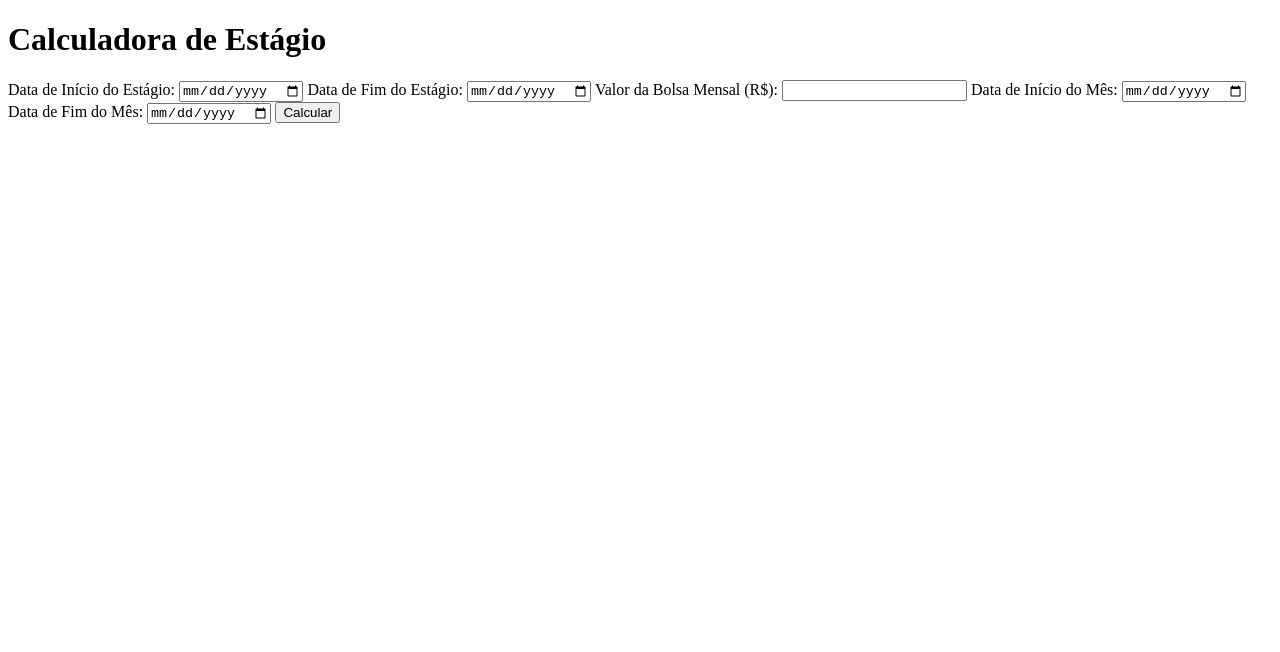
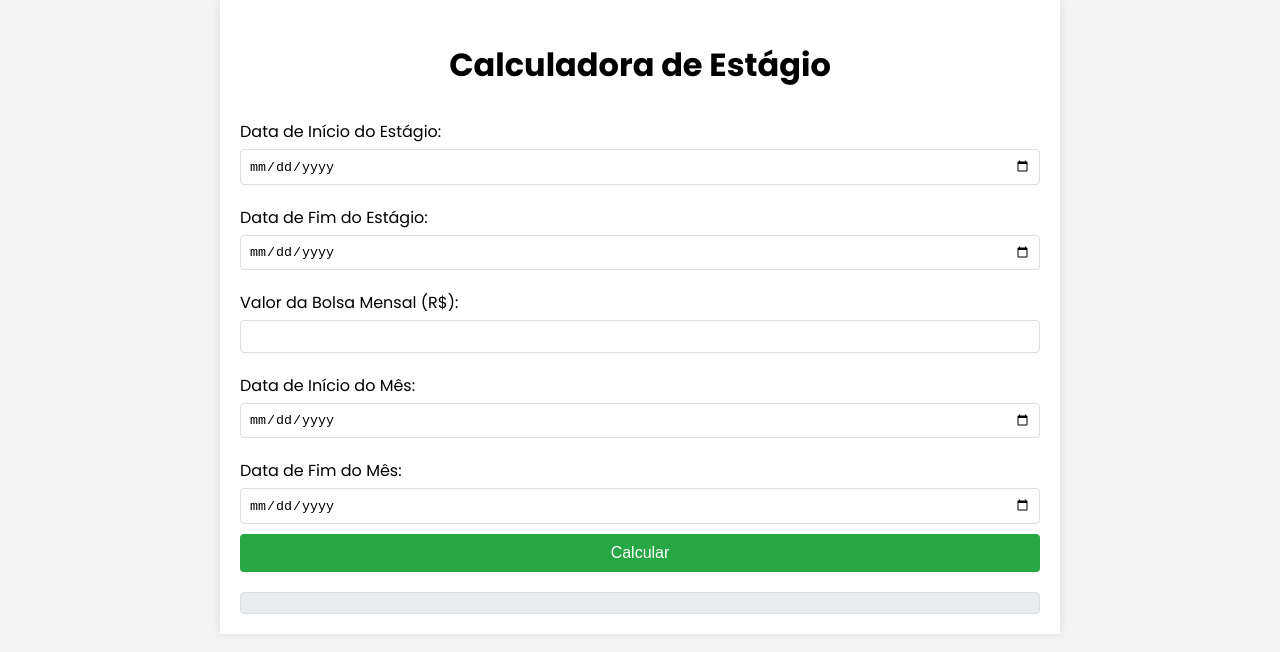
Before and after one commit to Ryan-Wes/calculo-de-rescisao, a plain HTML site: page index.html in a window 1280 px wide. Drawn offline with Linux system fonts and the light colour scheme.

Commit message:
Add files via upload

```diff
--- a/index.html
+++ b/index.html
@@ -3,8 +3,13 @@
 <head>
     <meta charset="UTF-8">
     <meta name="viewport" content="width=device-width, initial-scale=1.0">
+
+    <link rel="stylesheet" href="/src/css/style.css">
+    <link rel="preconnect" href="https://fonts.googleapis.com">
+<link rel="preconnect" href="https://fonts.gstatic.com" crossorigin>
+<link href="https://fonts.googleapis.com/css2?family=League+Gothic&family=Poppins:ital,wght@0,100;0,200;0,300;0,400;0,500;0,600;0,700;0,800;0,900;1,100;1,200;1,300;1,400;1,500;1,600;1,700;1,800;1,900&family=Public+Sans:ital,wght@0,100..900;1,100..900&display=swap" rel="stylesheet">
+
     <title>Calculadora de Estágio</title>
-    <link rel="stylesheet" href="styles.css">
 </head>
 <body>
     <div class="container">
--- a/src/css/style.css
+++ b/src/css/style.css
@@ -1,5 +1,5 @@
 body {
-    font-family: Arial, sans-serif;
+    font-family: 'Poppins', sans-serif;
     background-color: #f4f4f4;
     margin: 0;
     padding: 0;
```
